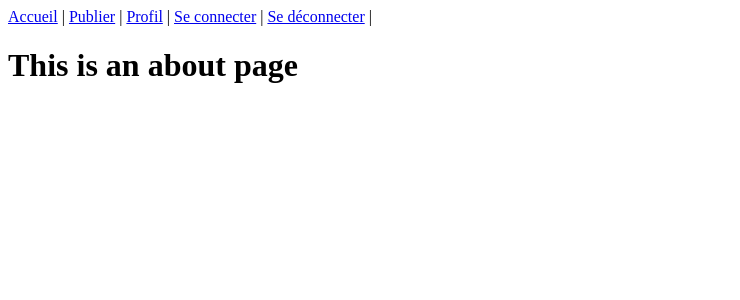
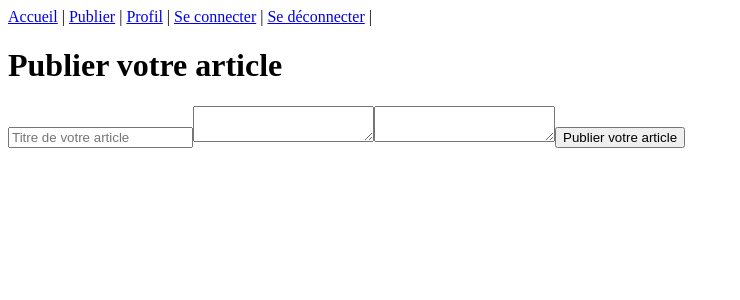
Before and after one commit to dev-allan/Projet-7-Groupomania, a Vue app in the folder front-end/: page /#/about in a window 1280 px wide. Shown: the top 300 px of the page, without its empty margins (0-740 px from the left). Built offline with nearby package versions, Linux system fonts and the light colour scheme.

Commit message:
amélioration de la boucle faisant apparaitre les articles dans la page d'accueil et création du formulaire de publication des articles

```diff
--- a/front-end/src/components/HelloWorld.vue
+++ b/front-end/src/components/HelloWorld.vue
@@ -7,7 +7,7 @@
     <h3>Les derniers articles publiés par vos collègues</h3>
     <!-- <button v-on:click='showArticle'>Montrer les articles</button> -->
     <ul>
-        <li v-for="post in posts" v-bind:key="post">{{ posts[0].titre }} {{ posts[0].court }} <a href="">Lire la suite</a></li>
+        <li v-for="post in posts" v-bind:key="post">{{ post.titre }} {{ post.court }} <a href="">Lire la suite</a></li>
     </ul>
   </div>
 </template>
@@ -21,7 +21,7 @@ export default {
   },
   data(){
     return {
-      posts: [''],
+      posts: [],
     }
   },
   methods: {
--- a/front-end/src/router/index.js
+++ b/front-end/src/router/index.js
@@ -16,7 +16,7 @@ const routes = [
     // route level code-splitting
     // this generates a separate chunk (about.[hash].js) for this route
     // which is lazy-loaded when the route is visited.
-    component: () => import(/* webpackChunkName: "about" */ '../views/About.vue')
+    component: () => import(/* webpackChunkName: "about" */ '../views/Publish.vue')
   },
   {
     path : '/',
--- a/front-end/src/views/About.vue
+++ /dev/null
@@ -1,5 +0,0 @@
-<template>
-  <div class="about">
-    <h1>This is an about page</h1>
-  </div>
-</template>
--- /dev/null
+++ b/front-end/src/views/Publish.vue
@@ -0,0 +1,43 @@
+<template>
+  <div class="publish">
+    <h1>Publier votre article</h1>
+        <form @submit.prevent="sendArticle">
+            <input type="text" name="titre" placeholder="Titre de votre article" v-model="titre"/>
+            <textarea name="court" v-model="court">Ecrivez un résumé de votre article</textarea>
+            <textarea name="contenu" v-model="contenu">Ecrivez votre article</textarea>
+            <button type="submit">Publier votre article</button>
+        </form>
+  </div>
+</template>
+
+<script>
+import axios from 'axios'
+export default {
+  data(){
+    return {
+        titre: '',
+        court : '',
+        contenu : '',
+    }
+  },
+  methods: {
+    sendArticle(){
+      var body = {
+        title : this.titre,
+        content : this.contenu,
+        smallContent : this.court,
+      };
+      axios.post('http://localhost:3000/articles/send', body, {
+        headers : {
+          'Authorization' : localStorage.getItem('accessToken'),
+          'Content-Type': 'application/json',
+        },
+      })
+      .then(res => console.log(res))
+      // .catch((error) => {
+      //   console.error(error)
+      // })
+    }
+  },
+}
+</script>
```
